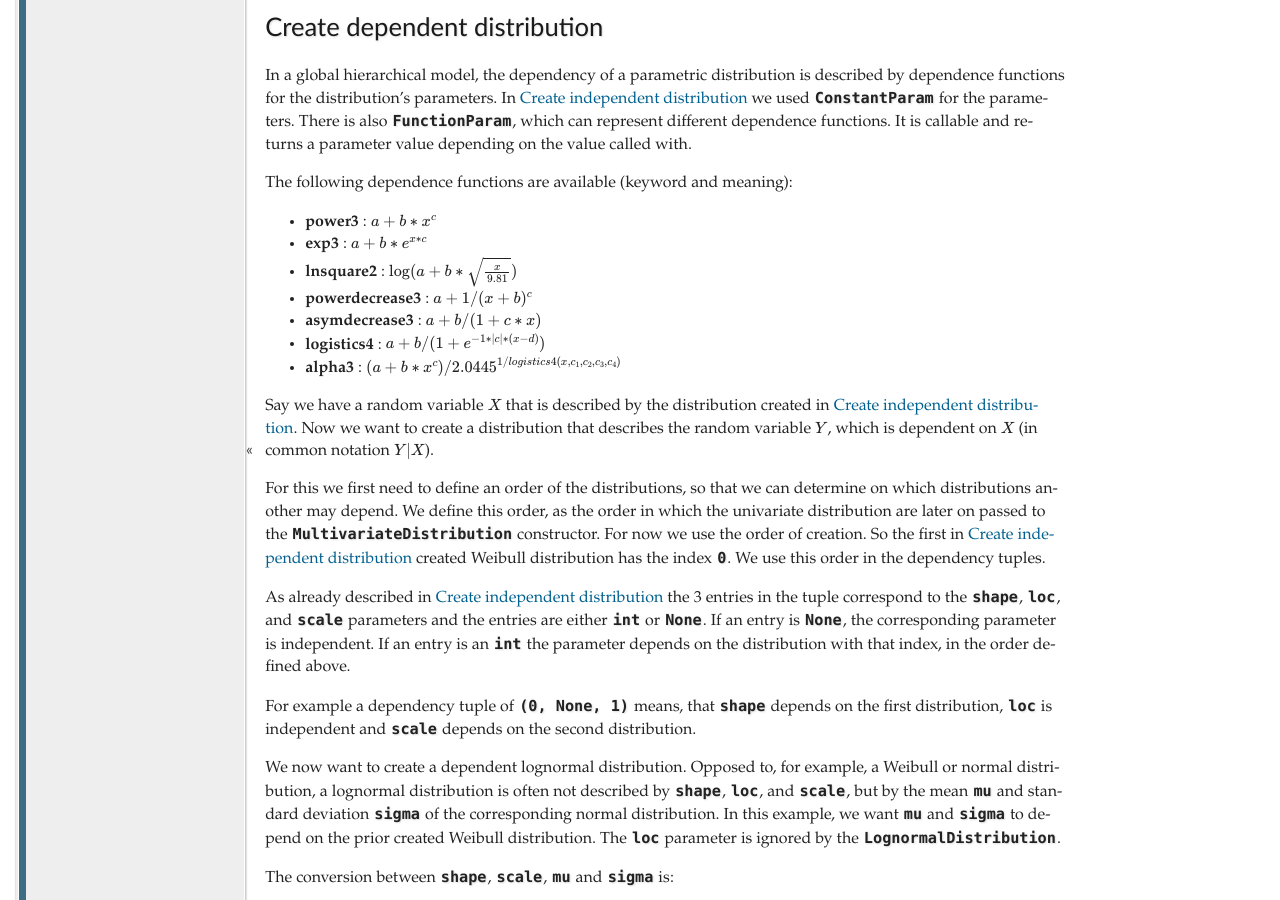
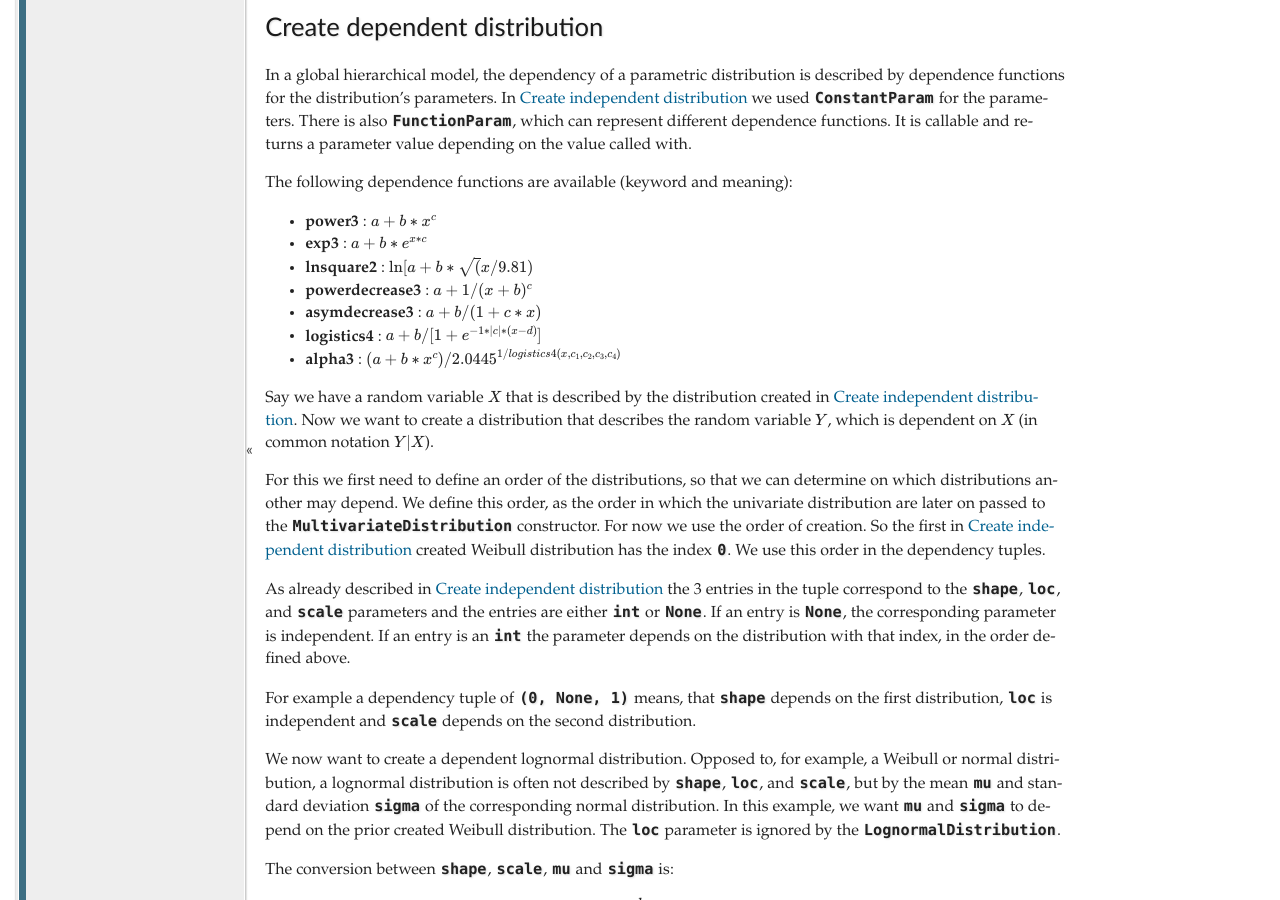
Before and after one commit to virocon-organization/virocon, a Sphinx documentation site: the page built from docs/jointdistribution_and_contours.rst, in a window 1280 px wide and 900 px high, scrolled down 1800 px. Built offline with Sphinx 7.4.7, drawn with Linux system fonts in a browser that asks for light colours.

Commit message:
Copy expressions from params.py .

```diff
--- a/docs/fitting.rst
+++ b/docs/fitting.rst
@@ -32,10 +32,10 @@ The following dependence functions are available (keyword and meaning):
 
 - **power3** :  :math:`a + b * x^c`
 - **exp3** : :math:`a + b * e^{x * c}`
-- **lnsquare2** : :math:`\log ( a + b * \sqrt{ \frac{x}{9.81} } )`
+- **lnsquare2** : :math:`\ln[a + b * \sqrt(x / 9.81)`
 - **powerdecrease3** : :math:`a + 1 / (x + b)^c`
 - **asymdecrease3** : :math:`a + b / (1 + c * x)`
-- **logistics4** : :math:`a + b / (1 + e^{-1 * |c| * (x - d)})`
+- **logistics4** : :math:`a + b / [1 + e^{-1 * |c| * (x - d)}]`
 - **alpha3** : :math:`(a + b * x^c) / 2.0445^{1 / logistics4(x, c_1, c_2, c_3, c_4)}`
 - **None** : no dependency
 
--- a/docs/jointdistribution_and_contours.rst
+++ b/docs/jointdistribution_and_contours.rst
@@ -112,10 +112,10 @@ The following dependence functions are available (keyword and meaning):
 
 - **power3** :  :math:`a + b * x^c`
 - **exp3** : :math:`a + b * e^{x * c}`
-- **lnsquare2** : :math:`\log ( a + b * \sqrt{ \frac{x}{9.81} } )`
+- **lnsquare2** : :math:`\ln[a + b * \sqrt(x / 9.81)`
 - **powerdecrease3** : :math:`a + 1 / (x + b)^c`
 - **asymdecrease3** : :math:`a + b / (1 + c * x)`
-- **logistics4** : :math:`a + b / (1 + e^{-1 * |c| * (x - d)})`
+- **logistics4** : :math:`a + b / [1 + e^{-1 * |c| * (x - d)}]`
 - **alpha3** : :math:`(a + b * x^c) / 2.0445^{1 / logistics4(x, c_1, c_2, c_3, c_4)}`
 
 Say we have a random variable :math:`X` that is described by the distribution
```
